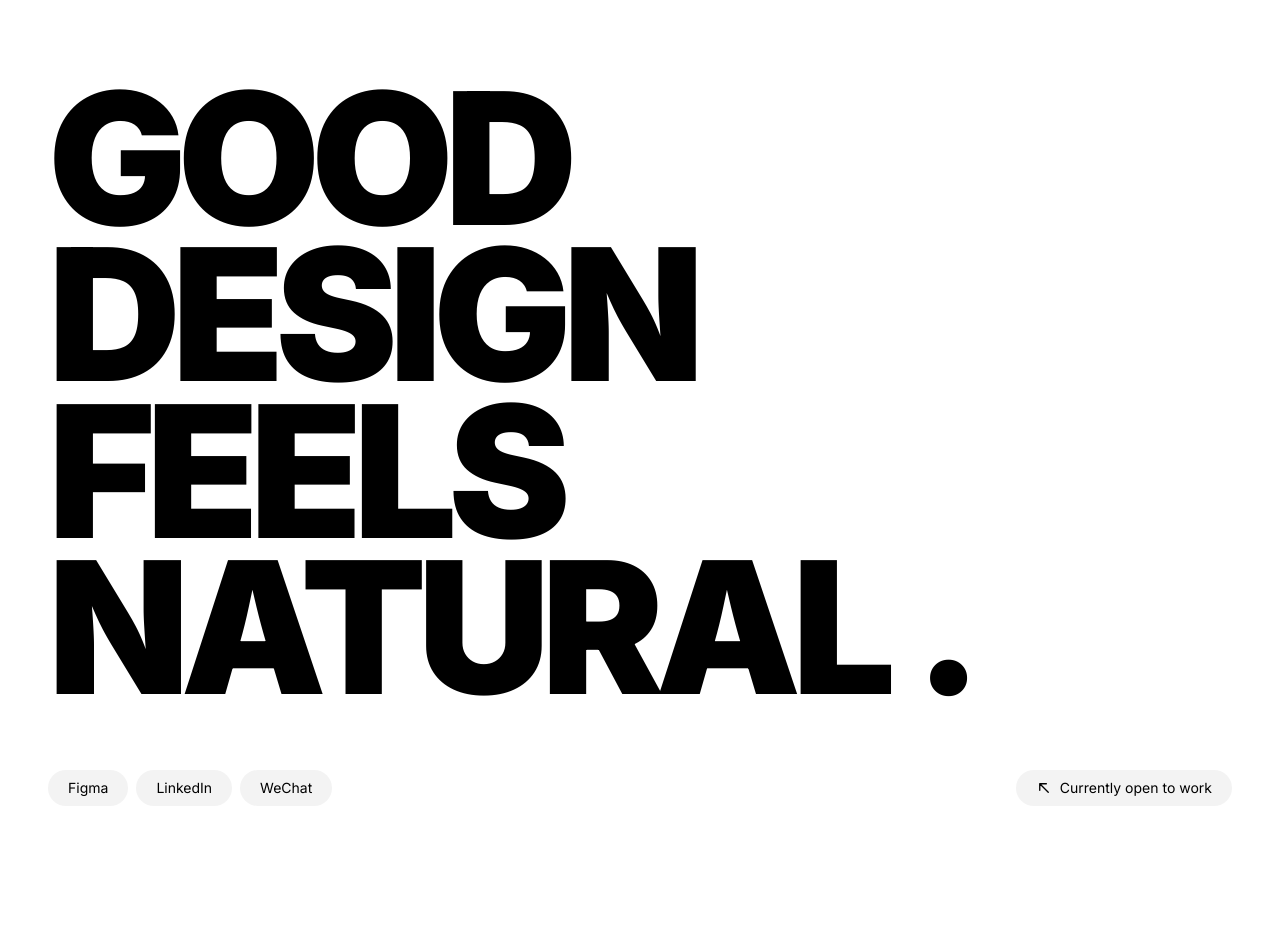
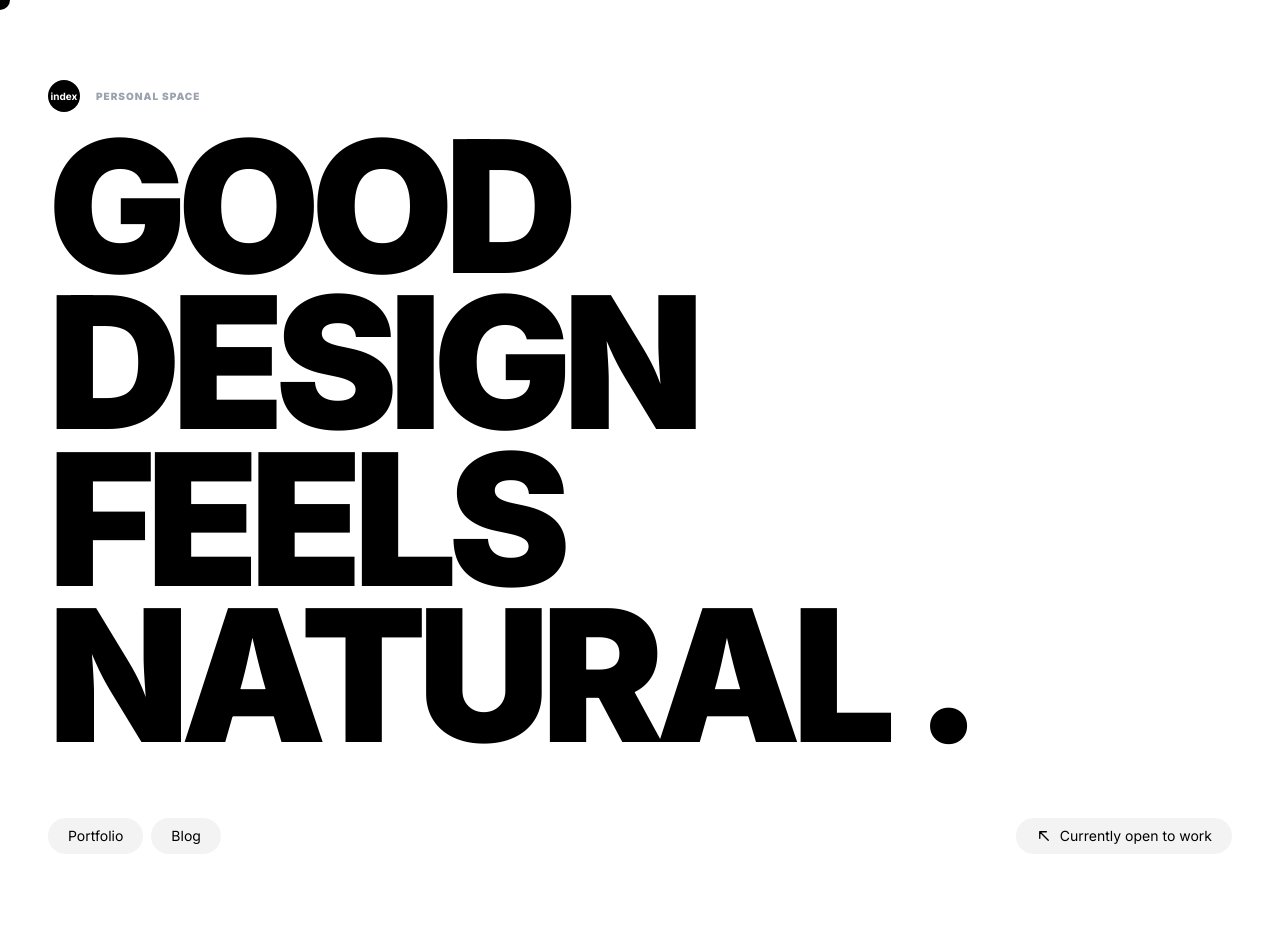
Before and after one commit to s55447236/---aistudio-, a React (Vite) app: page / in a window 1280 px wide. Shown: the top 952 px of the page. Built offline with nearby package versions, Linux system fonts and the light colour scheme.

Commit message:
改变鼠标样式

```diff
--- a/App.tsx
+++ b/App.tsx
@@ -6,10 +6,11 @@ import { Page, Language } from './types';
 
 const App: React.FC = () => {
   const [currentPage, setCurrentPage] = useState<Page>('home');
-  const [language, setLanguage] = useState<Language>('en'); // Default to English
+  const [language, setLanguage] = useState<Language>('en');
   const [showNavbar, setShowNavbar] = useState(false);
 
   const introRef = useRef<HTMLDivElement>(null);
+  const portfolioRef = useRef<HTMLDivElement>(null);
   const [activeTab, setActiveTab] = useState('All');
 
   useEffect(() => {
@@ -51,7 +52,11 @@ const App: React.FC = () => {
       tabs: ['全部', 'to B', '数据可视化'],
       project: "案例研究",
       developing: "正在开发中",
-      copyright: "作品集 © 2024"
+      copyright: "作品集 © 2024",
+      navItems: {
+        portfolio: '作品集',
+        blog: '博客',
+      }
     },
     en: {
       hero: ["GOOD DESIGN", "FEELS", "NATURAL ."],
@@ -60,16 +65,20 @@ const App: React.FC = () => {
       tabs: ['All', 'to B', 'Data Viz'],
       project: "Case Study",
       developing: "Under Development",
-      copyright: "PORTFOLIO © 2024"
+      copyright: "PORTFOLIO © 2024",
+      navItems: {
+        portfolio: 'Portfolio',
+        blog: 'Blog',
+      }
     }
   }[language];
 
   const renderContent = () => {
     switch (currentPage) {
       case 'portfolio':
-        return <Developing title={language === 'zh' ? "作品集" : "Portfolio"} />;
+        return <Developing title={translations.navItems.portfolio} />;
       case 'blog':
-        return <Developing title={language === 'zh' ? "博客" : "Blog"} />;
+        return <Developing title={translations.navItems.blog} />;
       default:
         return (
           <div className="max-w-[1440px] mx-auto px-6 md:px-12 pt-20 pb-40">
@@ -77,23 +86,29 @@ const App: React.FC = () => {
             <div>
               {/* Hero Section */}
               <section className="mb-16 relative">
+                <div className="flex items-center gap-4 mb-4">
+                   <div className="w-8 h-8 rounded-full bg-black flex items-center justify-center text-white text-[10px] font-bold">index</div>
+                   <span className="text-[10px] font-black uppercase tracking-widest text-gray-400">Personal Space</span>
+                </div>
+
                 <h1 className="font-huge text-[13vw] md:text-[11.5rem] uppercase mb-16 select-none">
                   {translations.hero[0]} <br /> {translations.hero[1]} <br /> {translations.hero[2]}
                 </h1>
 
                 <div className="flex flex-row items-center justify-between">
                   <div className="flex flex-wrap gap-2">
-                    {['Figma', 'LinkedIn', 'WeChat'].map(tag => (
+                    {(['portfolio', 'blog'] as const).map(key => (
                       <span
-                        key={tag}
-                        className="px-5 py-2 bg-[#f3f3f3] text-black text-sm rounded-full font-medium hover:bg-gray-200 transition-colors cursor-pointer"
+                        key={key}
+                        onClick={() => handlePageChange(key)}
+                        className="px-5 py-2 bg-[#f3f3f3] text-black text-sm rounded-full font-medium hover:bg-gray-200 transition-colors interactive"
                       >
-                        {tag}
+                        {translations.navItems[key]}
                       </span>
                     ))}
                   </div>
 
-                  <div className="flex items-center gap-2 px-5 py-2 bg-[#f3f3f3] text-black text-sm rounded-full font-medium cursor-default">
+                  <div className="flex items-center gap-2 px-5 py-2 bg-[#f3f3f3] text-black text-sm rounded-full font-medium interactive">
                     <span className="flex items-center rotate-[135deg]">
                       <svg className="w-4 h-4" fill="none" viewBox="0 0 24 24" stroke="currentColor">
                         <path strokeLinecap="round" strokeLinejoin="round" strokeWidth={2} d="M19 14l-7 7m0 0l-7-7m7 7V3" />
@@ -113,14 +128,14 @@ const App: React.FC = () => {
             </div>
 
             {/* Portfolio Grid Section */}
-            <section id="portfolio-section">
+            <section id="portfolio-section" ref={portfolioRef}>
               <div className="flex items-center gap-4 mb-10 border-t pt-10 border-gray-100">
                 {translations.tabs.map(tab => (
                   <button
                     key={tab}
                     onClick={() => setActiveTab(tab)}
                     className={`px-6 py-2 rounded-full text-sm font-bold transition-all ${
-                      activeTab === tab ? 'bg-black text-white' : 'bg-white text-black border border-gray-200 hover:border-black cursor-pointer'
+                      activeTab === tab ? 'bg-black text-white' : 'bg-white text-black border border-gray-200 hover:border-black'
                     }`}
                   >
                     {tab}
@@ -130,11 +145,19 @@ const App: React.FC = () => {
 
               <div className="grid grid-cols-1 md:grid-cols-2 gap-6">
                 {[1, 2, 3, 4].map((i) => (
-                  <div key={i} className="aspect-[4/3] bg-[#f9f9f9] rounded-[40px] overflow-hidden group relative cursor-pointer border border-gray-100 transition-transform duration-700 hover:scale-[1.02]">
+                  <div key={i} className="aspect-[4/3] bg-[#f9f9f9] rounded-[40px] overflow-hidden group relative border border-gray-100 transition-transform duration-700 hover:scale-[1.01] interactive">
                     <div className="absolute inset-0 bg-black/5 opacity-0 group-hover:opacity-100 transition-opacity" />
-                    <div className="absolute bottom-10 left-10">
+                    <div className="absolute bottom-10 left-10 transition-transform duration-500 group-hover:translate-x-2">
                       <p className="text-xs font-bold uppercase tracking-widest text-gray-400 mb-2">Project 0{i}</p>
                       <h3 className="text-2xl font-bold">{translations.project} {i}</h3>
+                    </div>
+                    {/* Small arrow icon appearing on hover */}
+                    <div className="absolute top-10 right-10 opacity-0 group-hover:opacity-100 transition-all duration-500 -translate-x-4 group-hover:translate-x-0">
+                      <div className="w-12 h-12 rounded-full border border-black flex items-center justify-center">
+                        <svg className="w-6 h-6 -rotate-45" fill="none" viewBox="0 0 24 24" stroke="currentColor">
+                          <path strokeLinecap="round" strokeLinejoin="round" strokeWidth={2} d="M14 5l7 7m0 0l-7 7m7-7H3" />
+                        </svg>
+                      </div>
                     </div>
                   </div>
                 ))}
@@ -161,9 +184,9 @@ const App: React.FC = () => {
         <div className="max-w-[1440px] mx-auto px-12 flex flex-col md:flex-row justify-between items-center gap-8">
           <div className="text-xl font-black uppercase tracking-tighter">{translations.copyright}</div>
           <div className="flex gap-12 text-sm font-bold uppercase tracking-widest">
-            <a href="#" className="hover:text-gray-400 transition-colors cursor-pointer">Behance</a>
-            <a href="#" className="hover:text-gray-400 transition-colors cursor-pointer">Dribbble</a>
-            <a href="#" className="hover:text-gray-400 transition-colors cursor-pointer">Instagram</a>
+            <a href="#" className="hover:text-gray-400 transition-colors">Behance</a>
+            <a href="#" className="hover:text-gray-400 transition-colors">Dribbble</a>
+            <a href="#" className="hover:text-gray-400 transition-colors">Instagram</a>
           </div>
         </div>
       </footer>
--- a/index.html
+++ b/index.html
@@ -10,17 +10,49 @@
     <link rel="preconnect" href="https://fonts.gstatic.com" crossorigin>
     <link href="https://fonts.googleapis.com/css2?family=Inter:wght@400;700;900&display=swap" rel="stylesheet">
     <style>
+      * {
+        cursor: none !important;
+      }
       body {
         font-family: 'Inter', sans-serif;
         background-color: #ffffff;
         color: #000000;
-        cursor: default;
         overflow-x: hidden;
       }
       .font-huge {
         font-weight: 900;
         letter-spacing: -0.05em;
         line-height: 0.85;
+      }
+      #custom-cursor {
+        width: 20px;
+        height: 20px;
+        background-color: white;
+        border-radius: 50%;
+        position: fixed;
+        pointer-events: none;
+        z-index: 99999;
+        mix-blend-mode: difference;
+        /* 使用 transform 复合属性来处理位移和缩放 */
+        transition: transform 0.3s cubic-bezier(0.19, 1, 0.22, 1);
+        transform: translate(-50%, -50%) scale(1);
+        left: 0;
+        top: 0;
+      }
+      /* 当悬停在交互元素上时的状态 */
+      #custom-cursor.is-hovering {
+        transform: translate(-50%, -50%) scale(2); /* 20px * 2 = 40px */
+      }
+      /* 点击时的状态叠加 */
+      #custom-cursor.is-active {
+        transform: translate(-50%, -50%) scale(0.8);
+      }
+      #custom-cursor.is-hovering.is-active {
+        transform: translate(-50%, -50%) scale(1.6);
+      }
+
+      a, button {
+        cursor: none !important;
       }
     </style>
   <script type="importmap">
@@ -34,6 +66,52 @@
 </script>
 </head>
   <body>
+    <div id="custom-cursor"></div>
     <div id="root"></div>
+    <script>
+      const cursor = document.getElementById('custom-cursor');
+      let mouseX = 0;
+      let mouseY = 0;
+
+      // 实时更新鼠标位置
+      document.addEventListener('mousemove', (e) => {
+        mouseX = e.clientX;
+        mouseY = e.clientY;
+        cursor.style.left = mouseX + 'px';
+        cursor.style.top = mouseY + 'px';
+      });
+
+      // 使用事件委托处理所有交互元素的 hover 状态
+      document.addEventListener('mouseover', (e) => {
+        const target = e.target;
+        // 检查是否是链接、按钮或带有特定交互类的元素
+        const isInteractive = target.closest('a, button, [role="button"], .interactive');
+        // 检查是否位于导航栏内
+        const isInsideNav = target.closest('nav');
+
+        // 仅在交互元素上且不在导航栏内时放大
+        if (isInteractive && !isInsideNav) {
+          cursor.classList.add('is-hovering');
+        } else {
+          cursor.classList.remove('is-hovering');
+        }
+      });
+
+      document.addEventListener('mouseout', (e) => {
+        const target = e.target;
+        // 离开元素时确保清理状态
+        if (target.closest('a, button, [role="button"], .interactive')) {
+          cursor.classList.remove('is-hovering');
+        }
+      });
+
+      // 点击状态
+      document.addEventListener('mousedown', () => {
+        cursor.classList.add('is-active');
+      });
+      document.addEventListener('mouseup', () => {
+        cursor.classList.remove('is-active');
+      });
+    </script>
   </body>
 </html>
```
